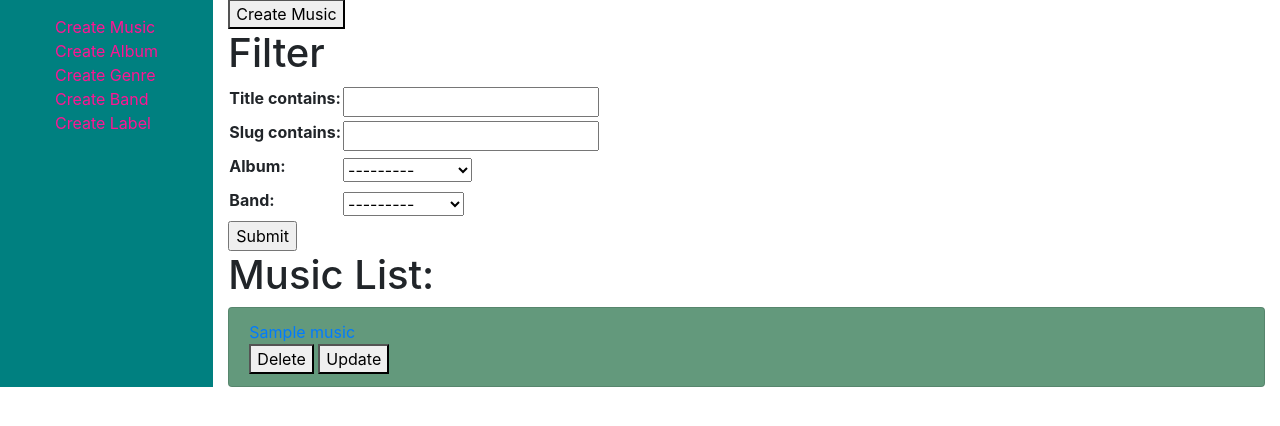
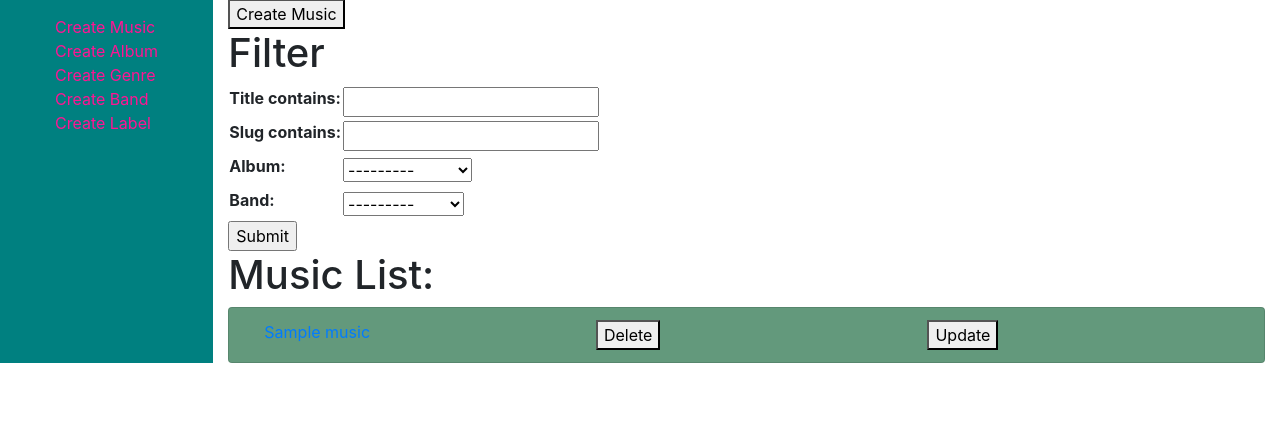
Before and after one commit to Mithilesh-M/music-app-django, a Django app: page /musicapp/music/ in a window 1280 px wide. Shown: the part 57-483 px from the top of the page. Run offline with Django 3.2, Linux system fonts and the light colour scheme; tables that the repository leaves empty hold one stand-in row (values such as "Sample post"); some libraries are stand-ins or nearby versions.

Commit message:
update music list in music app
Update the UI in music list for music app

```diff
--- a/musicapp/templates/musicapp/music_list.html
+++ b/musicapp/templates/musicapp/music_list.html
@@ -13,10 +13,21 @@
     {% if object_list %}
         <ul class="list-group">
             {% for director in object_list %}
-                <li class="list-group-item" style="background-color:rgb(99, 153, 124);"><a href="">{{ director }}</a>
-                <br>
-                <button class="mybutton" onclick="location.href='';">Delete</button>
-                <button class="mybutton" onclick="location.href='';">Update</button></li>
+            <li class="list-group-item" style="background-color:rgb(99, 153, 124);">
+                <div class="container">
+                  <div class="row">
+                    <div class="col-sm">
+                      <a href="">{{ director }}</a>
+                    </div>
+                    <div class="col-sm">
+                        <button class="mybutton" onclick="location.href='';">Delete</button>
+                    </div>
+                    <div class="col-sm">
+                        <button class="mybutton" onclick="location.href='';">Update</button></li>
+                    </div>
+                  </div>
+                </div>
+            </li>
             {% endfor %}
           </ul>
           {% else %}
```
